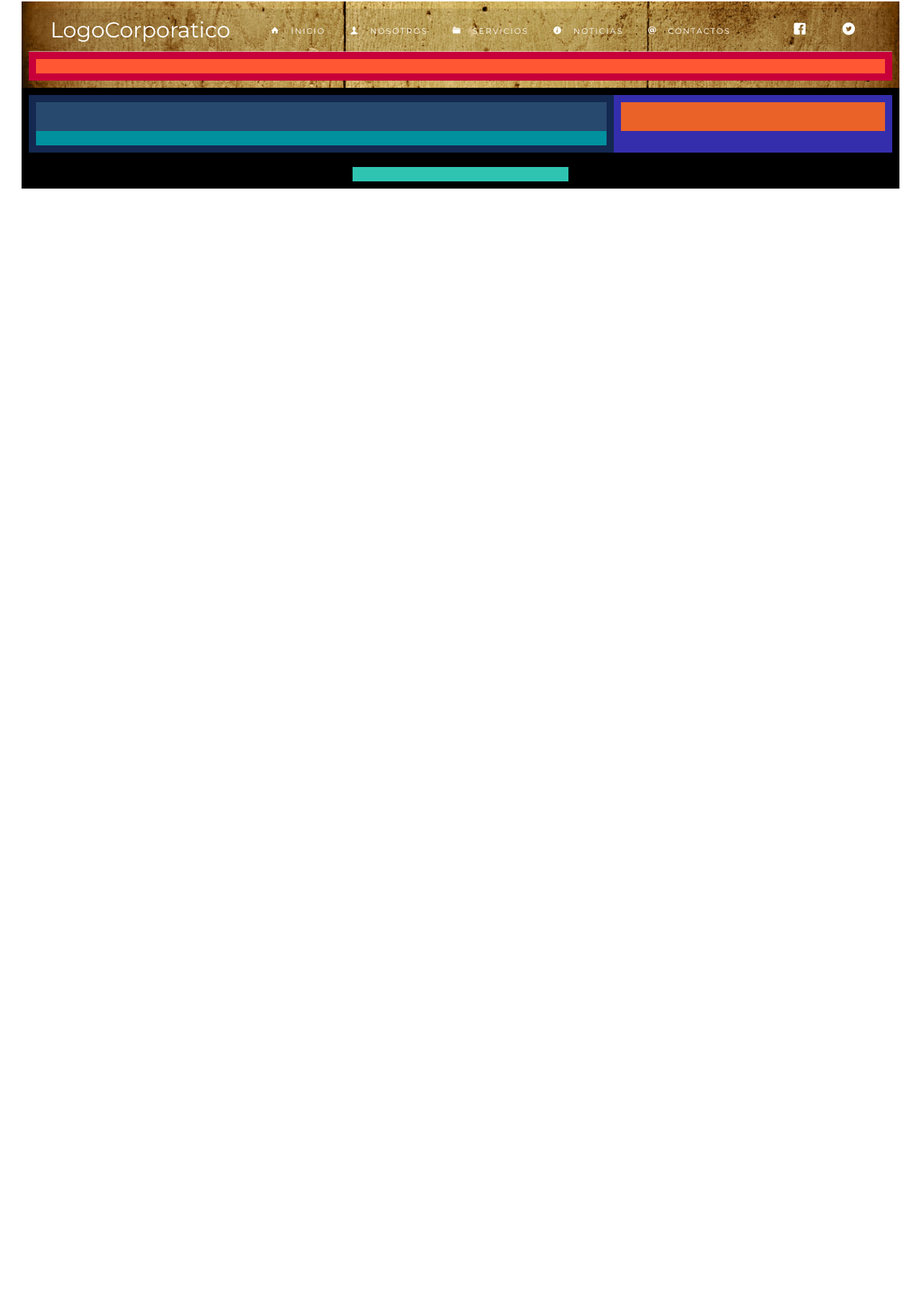
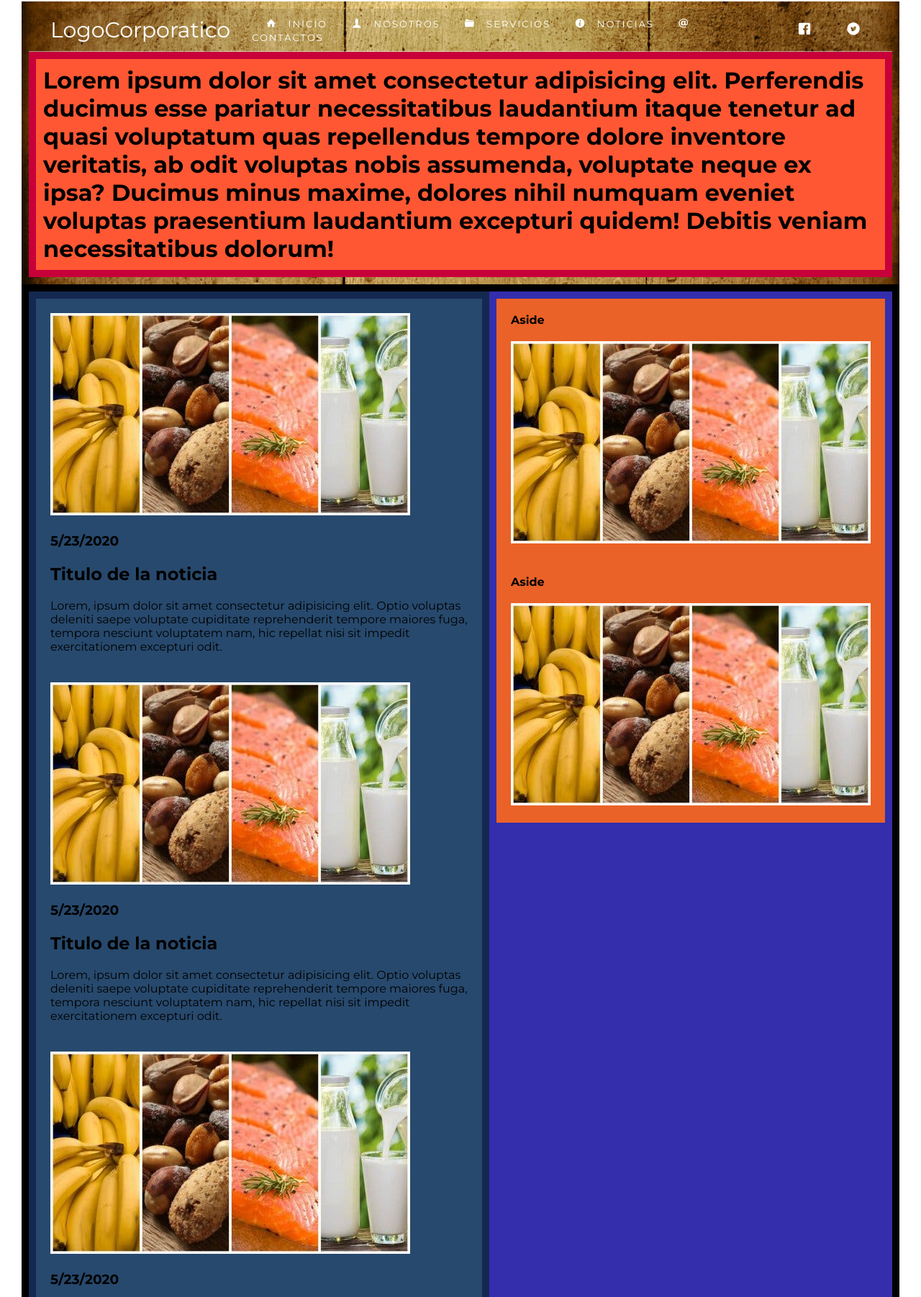
Before and after one commit to juanlopez08/html-css-flexbox, a plain HTML site: page 6-EJEMPLO GENERAL/index.html in a window 1280 px wide. Shown: the part 28-1830 px from the top of the page at 72% size. Before the commit the page ends 800 px from the top, so only its background shows below. Drawn offline with Linux system fonts and the light colour scheme; files whose address does not match are found by name.

Commit message:
aside y noticias
se cargaron nuevas imagenes y se subieron

```diff
--- a/6-EJEMPLO GENERAL/fontawesome-free-5.13.0-web/css/estilos.css
+++ b/6-EJEMPLO GENERAL/fontawesome-free-5.13.0-web/css/estilos.css
@@ -48,7 +48,7 @@ body{
             }
                 .nav a{
                     color: #fff;
-                    font-size: 11px;
+                    font-size: 13px;
                     text-transform: uppercase; /*mayusculas*/
                     padding: 0 10px;
                     letter-spacing: 2px;
--- a/6-EJEMPLO GENERAL/index.html
+++ b/6-EJEMPLO GENERAL/index.html
@@ -30,24 +30,59 @@
                 </div>
             </div>
             <div class="texto-principal">
-                <h1></h1>
+                <h1>Lorem ipsum dolor sit amet consectetur adipisicing elit. Perferendis ducimus esse pariatur necessitatibus laudantium itaque tenetur ad quasi voluptatum quas repellendus tempore dolore inventore veritatis, ab odit voluptas nobis assumenda, voluptate neque ex ipsa? Ducimus minus maxime, dolores nihil numquam eveniet voluptas praesentium laudantium excepturi quidem! Debitis veniam necessitatibus dolorum!</h1>
             </div>
         </header>
         <section class="section">
             <div class="articulos">
-                <article class="article"> </article>
-                <article class="article"> </article>
-                <article class="article"> </article>
-                <article class="article"> </article>
-                <nav class="navegacion"></nav>
+                <article class="article">
+                    <img src="Imagenes/e.jpg" alt="">
+                    <h3>5/23/2020</h3>
+                    <h2>Titulo de la noticia</h2>
+                    <p>Lorem, ipsum dolor sit amet consectetur adipisicing elit. Optio voluptas deleniti saepe voluptate cupiditate reprehenderit tempore maiores fuga, tempora nesciunt voluptatem nam, hic repellat nisi sit impedit exercitationem excepturi odit.</p>
+                </article>
+                <article class="article">
+                    <img src="Imagenes/e.jpg" alt="">
+                    <h3>5/23/2020</h3>
+                    <h2>Titulo de la noticia</h2>
+                    <p>Lorem, ipsum dolor sit amet consectetur adipisicing elit. Optio voluptas deleniti saepe voluptate cupiditate reprehenderit tempore maiores fuga, tempora nesciunt voluptatem nam, hic repellat nisi sit impedit exercitationem excepturi odit.</p>
+                </article>
+                <article class="article">
+                    <img src="Imagenes/e.jpg" alt="">
+                    <h3>5/23/2020</h3>
+                    <h2>Titulo de la noticia</h2>
+                    <p>Lorem, ipsum dolor sit amet consectetur adipisicing elit. Optio voluptas deleniti saepe voluptate cupiditate reprehenderit tempore maiores fuga, tempora nesciunt voluptatem nam, hic repellat nisi sit impedit exercitationem excepturi odit.</p>
+                </article>
+                <article class="article">
+                    <img src="Imagenes/e.jpg" alt="">
+                    <h3>5/23/2020</h3>
+                    <h2>Titulo de la noticia</h2>
+                    <p>Lorem, ipsum dolor sit amet consectetur adipisicing elit. Optio voluptas deleniti saepe voluptate cupiditate reprehenderit tempore maiores fuga, tempora nesciunt voluptatem nam, hic repellat nisi sit impedit exercitationem excepturi odit.</p>
+                </article>
+                <nav class="navegacion">
+                    <a href="#">Inicio</a>
+                    <a href="#">1</a>
+                    <a href="#">2</a>
+                    <a href="#">3</a>
+                    <a href="#">4</a>
+                    <a href="#">Final</a>
+                </nav>
             </div>
             <aside class="aside">
-                <div class="publicidad"></div>
-                <div class="publicidad"></div>
+                <div class="publicidad">
+                    <h4>Aside</h4>
+                    <img src="Imagenes/e.jpg" alt="">
+                </div>
+                <div class="publicidad">
+                    <h4>Aside</h4>
+                    <img src="Imagenes/e.jpg" alt="">
+                </div>
             </aside>
         </section>
         <footer class="footer">
-            <nav class="pie"></nav>
+            <nav class="pie">
+                <a href="#">Desarrollado por juanlopez08</a>
+            </nav>
         </footer>
 
     </div>
```
Also changed, not shown: 6-EJEMPLO GENERAL/Imagenes/e.jpg (added).
